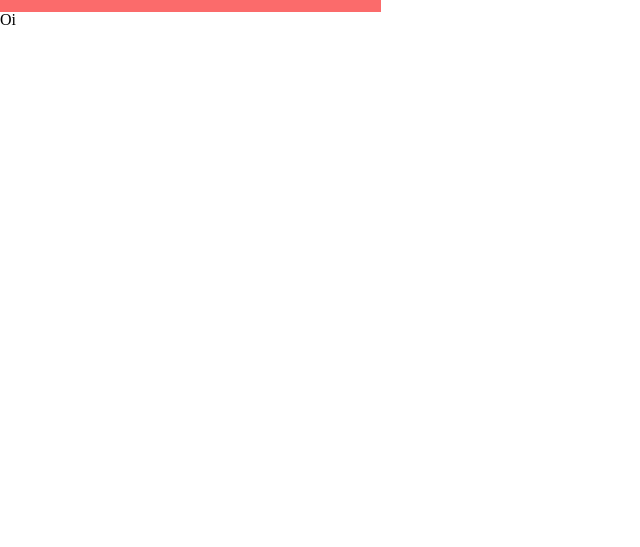
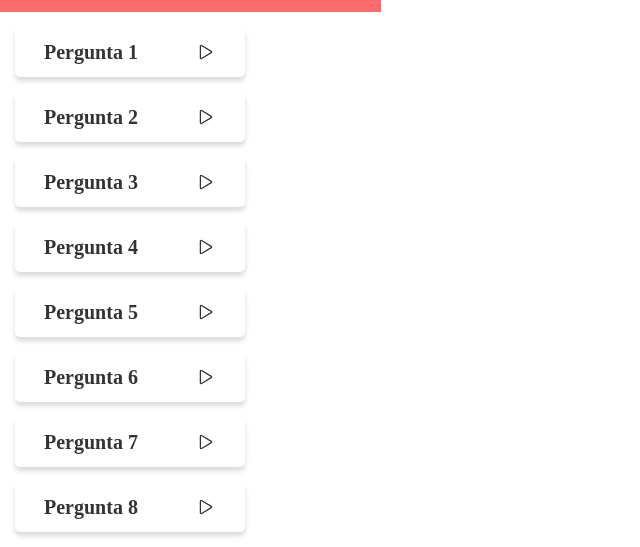
Before and after one commit to marianaitopinto/projeto8-zaprecall, a React app: page / in a window 1280 px wide. Shown: the part 868-1415 px from the top of the page, without its empty margins (0-640 px from the left). Before the commit the page ends 896 px from the top, so only its background shows below. Built offline with nearby package versions, Linux system fonts and the light colour scheme; a web font is replaced by a local one.

Commit message:
rendering boxes of questions

```diff
--- a/public/css/style.css
+++ b/public/css/style.css
@@ -72,3 +72,23 @@
 .background {
     background-color: #FB6B6B;
 }
+
+.deckBox {
+    width: 230px;
+    height: 50px;
+    box-shadow: 0px 4px 5px 0px #00000026;
+    background: #FFFFFF;
+    box-shadow: 0px 4px 5px rgba(0, 0, 0, 0.15);
+    border-radius: 5px;
+    margin: 15px;
+    font-family: 'Recursive';
+    font-style: normal;
+    font-weight: 700;
+    font-size: 20px;
+    line-height: 14px;
+
+    color: #333333;
+    display: flex;
+    align-items: center;
+    justify-content:space-around;
+}
--- a/public/index.html
+++ b/public/index.html
@@ -15,6 +15,7 @@
 <body>
   <noscript>You need to enable JavaScript to run this app.</noscript>
   <div class="root"></div>
+  <script src="https://unpkg.com/ionicons@5.4.0/dist/ionicons.js"></script>
 </body>
 
 </html>
--- a/src/BodyDeck.js
+++ b/src/BodyDeck.js
@@ -1,5 +1,18 @@
+import Render from "./Render";
+
 export default function BodyDeck() {
+    const decks = [
+        { questionNo: "Pergunta 1", question: "O que é JSX?", answer: "Uma extensão de linguagem do JavaScript" },
+        { questionNo: "Pergunta 2", question: "O React é?", answer: "Uma biblioteca JavaScript para construção de interfaces." },
+        { questionNo: "Pergunta 3", question: "Os componentes devem iniciar com:", answer: "Letra maiúscula." },
+        { questionNo: "Pergunta 4", question: "Podemos colocar __ dentro do JSX.", answer: "Expressões." },
+        { questionNo: "Pergunta 5", question: "O ReactDOM nos ajuda __ ", answer: "Interagindo com a DOM para colocar componentes React na mesma." },
+        { questionNo: "Pergunta 6", question: "Usamos o npm para __", answer: "Gerenciar os pacotes necessários e suas dependências." },
+        { questionNo: "Pergunta 7", question: "Usamos props para __", answer: "Passar diferentes informações para componentes." },
+        { questionNo: "Pergunta 8", question: "Usamos estado (state) para __", answer: "dizer para o React quais informações quando atualizadas devem renderizar a tela novamente." }
+    ];
+
     return (
-        <p>Oi</p>
+        decks.map(deck => <Render questionNo={deck.questionNo} />)
     )
 }
--- /dev/null
+++ b/src/Render.js
@@ -0,0 +1,8 @@
+export default function Render({ questionNo }) {
+    return (
+        <div className="deckBox">
+            <p>{questionNo}</p>
+            <ion-icon name="play-outline"></ion-icon>
+        </div>
+    )
+}
```
